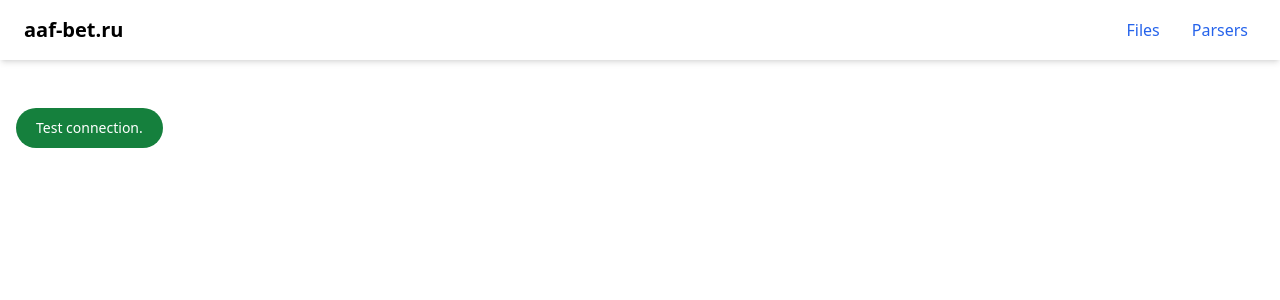
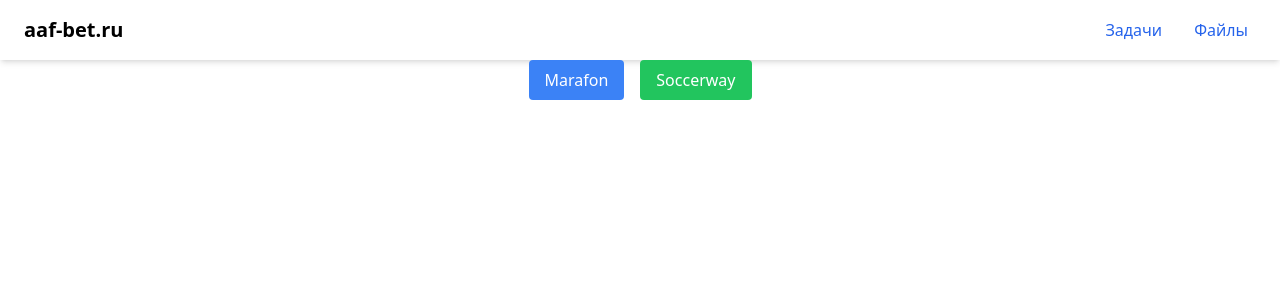
Before and after one commit to zollidan/esmeralda-frontend, a Next.js app: page / in a window 1280 px wide. Shown: the top 300 px of the page. Built offline with nearby package versions, Linux system fonts and the light colour scheme.

Commit message:
create: best buttons ever

```diff
--- a/app/files/page.tsx
+++ b/app/files/page.tsx
@@ -1,12 +1,13 @@
 "use client";
-import Link from "next/link";
-import { useEffect, useState } from "react";
+import React, { useState, useEffect } from "react";
 
+// Описание структуры данных файла
 interface File {
   Key: string;
   LastModified: string;
   ETag: string;
   Size: number;
+  StorageClass: string;
   Owner: {
     DisplayName: string;
     ID: string;
@@ -14,51 +15,70 @@
 }
 
 export default function FilesPage() {
-  const [data, setData] = useState<File[]>([]);
+  const [data, setData] = useState<File[]>([]); // Явно указываем тип массива
+  const [error, setError] = useState<string | null>(null);
 
-  function fetchFiles() {
-    const response = fetch("https://api.aaf-bet.ru/api/files");
-
-    console.log(response);
-
-    return response;
+  async function fetchFiles() {
+    try {
+      const response = await fetch("https://api.aaf-bet.ru/api/s3/files");
+      if (!response.ok) {
+        throw new Error(`Error: ${response.status}`);
+      }
+      const files: File[] = await response.json(); // Указываем, что это массив объектов типа File
+      setData(files);
+    } catch (err) {
+      setError((err as Error).message); // Приведение ошибки к типу Error
+    }
   }
 
   useEffect(() => {
-    fetchFiles()
-      .then((res) => res.json())
-      .then((data) => {
-        setData(data);
-      });
+    fetchFiles();
   }, []);
+
+  function handleDownload(key: string) {
+    const url = `https://api.aaf-bet.ru/api/s3/files/${key}`;
+    window.open(url, "_blank");
+  }
 
   return (
     <div className="flex justify-center overflow-x-auto">
-      <table className="w-2/3 mt-10 text-sm text-left rtl:text-right text-gray-500 ">
-        <tbody>
-          {data &&
-            data.map((file) => (
-              <tr className="bg-white border-b " key={file.ETag}>
-                <th
-                  scope="row"
-                  className="px-6 py-4 font-medium text-gray-900 whitespace-nowrap "
-                >
-                  {file.Key}
-                </th>
-                <td className="px-6 py-4">
-                  <Link
-                    href={
-                      "https://storage.yandexcloud.net/esmeralda/" + file.Key
-                    }
-                    className="text-white bg-green-700 hover:bg-green-800 focus:outline-none focus:ring-4 focus:ring-green-300 font-medium rounded-full text-sm px-5 py-2.5 text-center me-2 mb-2 dark:bg-green-600 dark:hover:bg-green-700 dark:focus:ring-green-800"
+      {error ? (
+        <p className="text-red-500">Failed to fetch files: {error}</p>
+      ) : (
+        <table className="table-auto border-collapse border border-gray-400">
+          <thead>
+            <tr>
+              <th className="border border-gray-300 px-4 py-2">Key</th>
+              <th className="border border-gray-300 px-4 py-2">
+                Last Modified
+              </th>
+              <th className="border border-gray-300 px-4 py-2">Size (KB)</th>
+              <th className="border border-gray-300 px-4 py-2">Download</th>
+            </tr>
+          </thead>
+          <tbody>
+            {data.map((file, index) => (
+              <tr key={index}>
+                <td className="border border-gray-300 px-4 py-2">{file.Key}</td>
+                <td className="border border-gray-300 px-4 py-2">
+                  {new Date(file.LastModified).toLocaleString()}
+                </td>
+                <td className="border border-gray-300 px-4 py-2">
+                  {(file.Size / 1024).toFixed(2)}
+                </td>
+                <td className="border border-gray-300 px-4 py-2">
+                  <button
+                    className="bg-blue-500 text-white px-4 py-2 rounded hover:bg-blue-600"
+                    onClick={() => handleDownload(file.Key)}
                   >
                     Download
-                  </Link>
+                  </button>
                 </td>
               </tr>
             ))}
-        </tbody>
-      </table>
+          </tbody>
+        </table>
+      )}
     </div>
   );
 }
--- a/app/page.tsx
+++ b/app/page.tsx
@@ -1,45 +1,24 @@
 "use client";
 
-import { useState } from "react";
-
-interface Status {
-  status: number;
-}
+import Link from "next/link";
 
 export default function Home() {
-  const [data, setData] = useState<Status>();
-
-  function handleClick() {
-    fetch("https://api.aaf-bet.ru/api/parser/soccerway/connection-test")
-      .then((res) => res.json())
-      .then((data) => {
-        setData(data);
-      });
-  }
-
   return (
-    <div>
-      <main className="mt-12 px-4">
-        {data !== undefined ? (
-          data.status !== 200 ? (
-            <div className="bg-red-800 w-full p-2 rounded-lg my-3">
-              <p className="text-white">Cервисы недоступны.</p>
-            </div>
-          ) : (
-            <div className="bg-green-800 w-full p-2 rounded-lg my-3">
-              <p className="text-white">Все сервисы доступны.</p>
-            </div>
-          )
-        ) : null}
-
-        <button
-          type="button"
-          onClick={handleClick}
-          className="text-white bg-green-700 hover:bg-green-800 focus:outline-none focus:ring-4 focus:ring-green-300 font-medium rounded-full text-sm px-5 py-2.5 text-center me-2 mb-2 dark:bg-green-600 dark:hover:bg-green-700 dark:focus:ring-green-800"
+    <main>
+      <div className="flex justify-center items-center gap-4">
+        <Link
+          href="/parsers/marafon"
+          className="px-4 py-2 bg-blue-500 text-white rounded hover:bg-blue-700 transition duration-300 ease-in-out"
         >
-          Test connection.
-        </button>
-      </main>
-    </div>
+          Marafon
+        </Link>
+        <Link
+          href="/parsers/soccerway"
+          className="px-4 py-2 bg-green-500 text-white rounded hover:bg-green-700 transition duration-300 ease-in-out"
+        >
+          Soccerway
+        </Link>
+      </div>
+    </main>
   );
 }
--- a/app/parsers/page.tsx
+++ /dev/null
@@ -1,54 +0,0 @@
-"use client";
-
-import { useState } from "react";
-
-export default function ParsersPage() {
-  const [data, setData] = useState("");
-  const [error, setError] = useState("");
-  const [success, setSuccess] = useState("");
-
-  function runSoccerway(data: string) {
-    const url = "https://api.aaf-bet.ru/api/parser/soccerway/?date=" + data;
-
-    const response = fetch(url);
-
-    return response;
-  }
-
-  function handleClick() {
-    if (!data) {
-      setError("Дата не выбрана!");
-    } else {
-      setError("");
-      runSoccerway(data)
-        .then((res) => res.json())
-        .then((data) => {
-          if (data.status == 200) {
-            setSuccess("Парсер запустился!");
-          } else {
-            setError("Парсер не смог запуститься.");
-          }
-        });
-    }
-  }
-
-  return (
-    <div className="flex flex-col items-center justify-center min-h-screen bg-gray-100">
-      <h1 className="text-2xl mb-8">Запустить Soccerway</h1>
-      {success && <p className="my-10 text-green-500">{success}</p>}
-      {error && <p className="my-10 text-rose-500">{error}</p>}
-
-      <input
-        type="date"
-        className="p-3 rounded-md border border-gray-300 w-64 mb-8"
-        onChange={(e) => setData(e.target.value)}
-      />
-      <button
-        className="bg-blue-500 hover:bg-blue-700 text-white font-bold py-2 px-4 rounded"
-        onClick={handleClick}
-      >
-        Run Soccerway
-      </button>
-    </div>
-  );
-}
--- /dev/null
+++ b/app/tasks/page.tsx
@@ -0,0 +1,30 @@
+"use client";
+import { useEffect, useState } from "react";
+
+interface Tasks {}
+
+export default function ParsersPage() {
+  const [data, setData] = useState<Tasks[]>([]);
+
+  function fetchFiles() {
+    const response = fetch("https://api.aaf-bet.ru/api/files/sql");
+
+    console.log(response);
+
+    return response;
+  }
+
+  useEffect(() => {
+    fetchFiles()
+      .then((res) => res.json())
+      .then((data) => {
+        setData(data);
+      });
+  }, []);
+
+  return (
+    <div>
+      <div>{}</div>
+    </div>
+  );
+}
--- a/components/Header.tsx
+++ b/components/Header.tsx
@@ -10,20 +10,28 @@
         <ul className="flex gap-4">
           <li>
             <Link
-              href="/files"
+              href="/tasks"
               className="text-blue-600 hover:bg-lavender-blush-100 rounded-lg p-2 transition-all duration-300"
             >
-              Files
+              Задачи
             </Link>
           </li>
           <li>
             <Link
+              href="/files"
+              className="text-blue-600 hover:bg-lavender-blush-100 rounded-lg p-2 transition-all duration-300"
+            >
+              Файлы
+            </Link>
+          </li>
+          {/* <li>
+            <Link
               href="/parsers"
               className="text-blue-600 hover:bg-lavender-blush-100 rounded-lg p-2 transition-all duration-300"
             >
-              Parsers
+              Парсеры
             </Link>
-          </li>
+          </li> */}
         </ul>
       </nav>
     </header>
```
